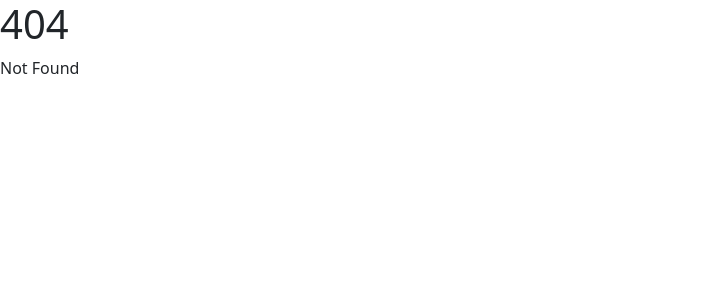
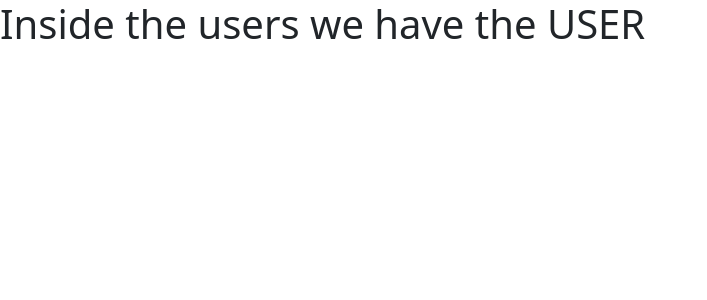
Before and after one commit to ferlobo1985/UDMY-SVELTE5-Svelte-kit-SSR, a SvelteKit app: page /users/user in a window 1280 px wide. Before the commit this address had no page. Shown: the top 300 px of the page, without its empty margins (0-707 px from the left). Built offline with nearby package versions, Linux system fonts and the light colour scheme.

Commit message:
02-Routing with +pages
02-Routing with +pages

```diff
--- /dev/null
+++ b/src/routes/contact/+page.svelte
@@ -0,0 +1 @@
+<h1>This is the contact page</h1>
--- /dev/null
+++ b/src/routes/users/+page.svelte
@@ -0,0 +1 @@
+<h1>This is the users page</h1>
--- /dev/null
+++ b/src/routes/users/user/+page.svelte
@@ -0,0 +1 @@
+<h1>Inside the users we have the USER</h1>
```
